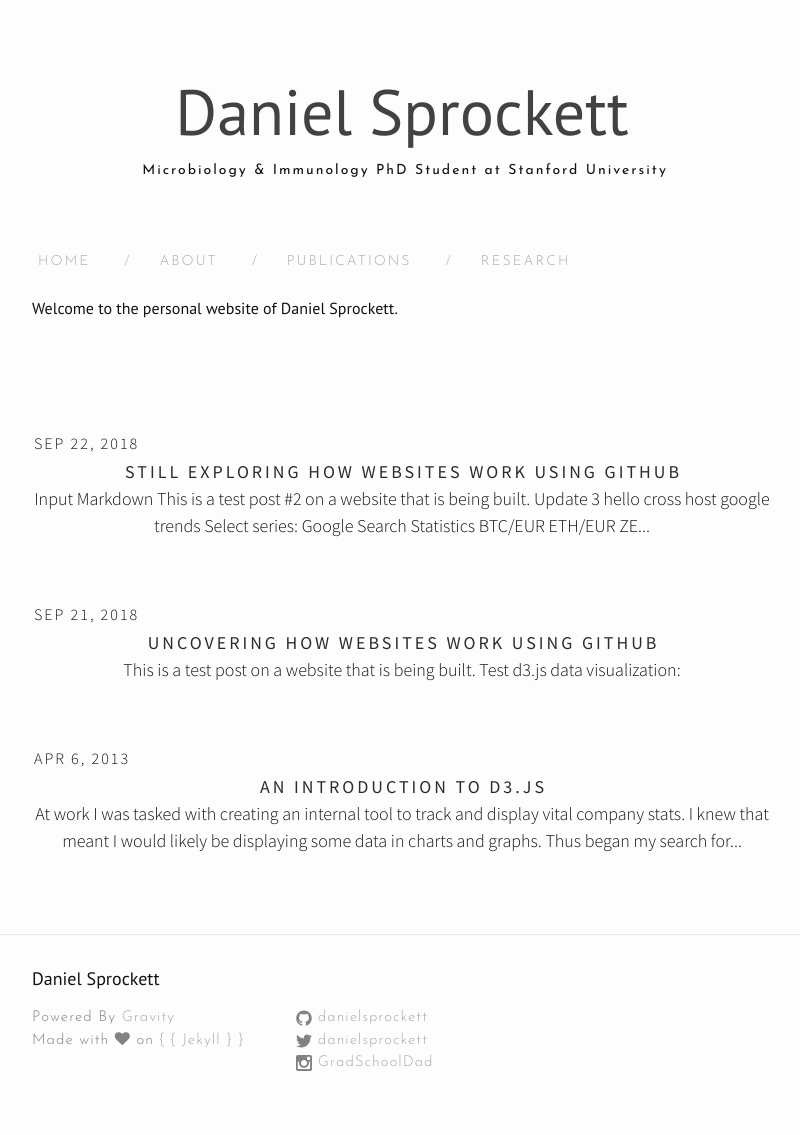
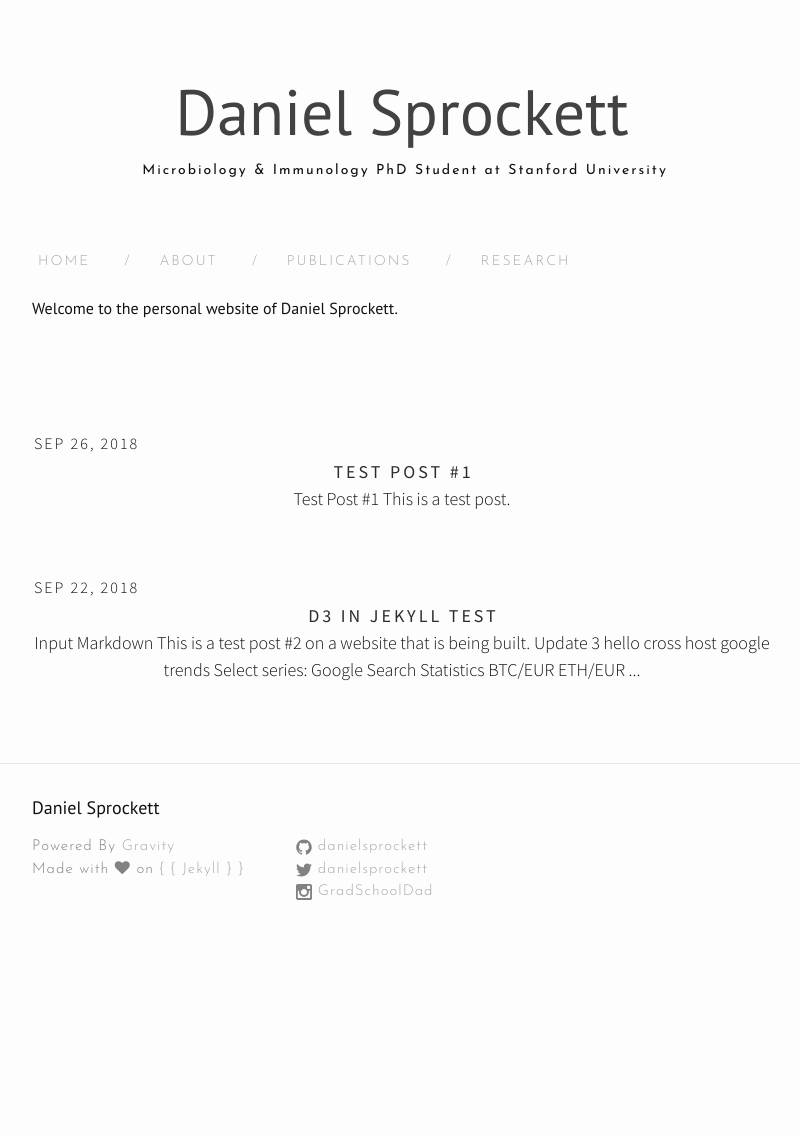
Before and after one commit to DanielSprockett/danielsprockett.github.io, a Jekyll site: the page built from index.html, in a window 1280 px wide. Shown: the whole page, without its empty margins (238-1038 px from the left). Built offline with Jekyll 4.4.1, drawn with Linux system fonts in a browser that asks for light colours; nearby versions of some CDN libraries; the list of posts is cut into pages by our own code; after the commit the page ends 964 px from its top, so only the background shows below that; some of the changed lines change nothing that is shown.

Commit message:
add post

```diff
--- a/_posts/2013-04-6-d3-js.md
+++ /dev/null
@@ -1,233 +0,0 @@
----
-layout: post
-categories: articles
-title: An Introduction to d3.js
-date: 2013-04-06
----
-
-At work I was tasked with creating an internal tool to track and display vital company stats. I knew that meant I would likely be displaying some data in charts and graphs. Thus began my search for an easily customizable data visualization library.
-
-I perused the roundup of libraries that Google and Stack Overflow offered: [Highcharts.js](http://www.highcharts.com/), [Flot](http://www.flotcharts.org/), [gRaphael](http://g.raphaeljs.com/), [jsCharts](http://www.jscharts.com/), and finally [d3.js](http://d3js.org/) (I hadn't seen [Chart.js](http://www.chartjs.org/) at the time, but it looks pretty nice). I won't go into comparisons on the various libraries, but I will tell you why I chose d3.js:
-
-- easy to use (after the beginner's hump)
-- uses svg: scalable & widely supported
-- completely customizable
-- flexible & extendable
-- extremely powerful
-- [lots of examples](https://github.com/mbostock/d3/wiki/Gallery)
-- [even more examples](http://bl.ocks.org/mbostock)
-
-At the top of this article I've inserted a simple bar chart as an example. You can see [some screenshots](http://dribbble.com/shots/966448-Monitor-fullview?list=users) of actual real-time data visualizations I created for our company monitor. Let's take a look at how D3 makes these animating bar charts:
-
-First, let's drop in a few simple styles:
-
-{% highlight css %}
-svg {
-  margin: 2em 0;
-  font: 10px sans-serif;
-}
-
-.foreground {
-  fill: #2D6A99;
-}
-
-.background {
-  fill: #eee;
-}
-{% endhighlight %}
-
-And of course we need to include the d3.js library:
-
-{% highlight html %}
-<script src="http://d3js.org/d3.v3.min.js" charset="utf-8"></script>
-{% endhighlight %}
-
-Now, let's get some basic moving parts. We need to setup what a bar is and establish initial variables:
-
-{% highlight javascript %}
-var n = 10, // how many bars?
-    random = function() { return Math.floor(Math.random() * 100); }, // randomize some numbers for data
-    data = d3.range(n).map(random); // an array of randomized datapoints
-
-var barChart = {
-  init: function() {
-    this.height = 100;
-    this.width = 220;
-    this.padding = 12;
-    this.el = "article header"; // where we'll put our svg
-
-    // calculate the bar width from the total chart width
-    barWidth = Math.floor((this.width - (this.padding * (data.length - 1))) / data.length);
-    barHeight = this.height - 20;
-
-
-    this.svg = d3.select(this.el).insert('svg', ':first-child')
-      .attr('width', this.width)
-      .attr("height", this.height);
-
-  }
-}
-{% endhighlight %}
-
-Now, we have to actually render it:
-
-{% highlight javascript %}
-var barChart = {
-
-  init: function() { /***/ },
-
-  // draw our svg container
-  draw: function() {
-    this.meters = this.svg
-      .append("g")
-        .attr("class", "meter")
-        .selectAll("rect")
-          .data(data)
-          .enter()
-          .append('g')
-            .attr("class", "bar");
-
-    this.drawBar().attr("class", "background").attr("y", 0).attr("height", barHeight);
-    this.drawBar().attr("class", "foreground").attr("y", barHeight).attr("height", 0);
-  },
-
-  // this actually draws a bar
-  drawBar: function () {
-    var self = this;
-
-    return this.meters.append("rect")
-      .attr("x", function (d, i) {
-        return i * (barWidth + self.padding);
-      })
-      .attr("width", barWidth);
-  }
-}
-
-// initialize the bar chart!
-barChart.init();
-{% endhighlight %}
-
-Ok. So this is what we've got so far:
-
-<pre class="codepen" data-height="300" data-type="result" data-href="wakhK" data-user="mshwery" data-safe="true"><code></code><a href="http://codepen.io/mshwery/pen/wakhK">Check out this Pen!</a></pre>
-<script async src="http://codepen.io/assets/embed/ei.js"></script>
-
-Alright, now let's animate this shiz.
-
-{% highlight javascript %}
-var barChart = {
-
-  init:     function() { /***/ },
-  draw:     function() { /***/ },
-  drawBar:  function() { /***/ },
-
-  update: function () {
-      var self = this;
-      // select the foreground bars and call the animate method on them
-      d3.selectAll("rect.foreground").each(self.animate);
-  },
-
-  animate: function (d, i) {
-    var total = data[i];
-    var bar = d3.select(this);
-    if (barHeight - total != bar.attr("y")) {
-      bar.transition().duration(1500).attr("height", total).attr("y", barHeight - total);
-    }
-  }
-}
-
-// In this example, every couple seconds update the bar chart with new numbers!
-setInterval(function() {
-  data = d3.range(n).map(random); // get new random numbers
-  barChart.update();
-}, 2000);
-{% endhighlight %}
-
-<figure class="final">
-  <figcaption>The final result</figcaption>
-</figure>
-
-<a href="http://codepen.io/mshwery/pen/uCBbn" class="codepen" target="_blank">Check out the code in action on CodePen</a>
-
-<style>
-  svg {
-    font: 10px sans-serif;
-  }
-
-  .foreground {
-    fill: #2D6A99;
-  }
-
-  .background {
-    fill: #eee;
-  }
-</style>
-<script src="http://d3js.org/d3.v3.min.js" charset="utf-8"></script>
-<script type="text/javascript">
-
-  var n = 10,
-      random = function() { return Math.floor(Math.random() * 100); },
-      data = d3.range(n).map(random);
-
-  var barChart = {
-    init: function(el) {
-      this.height = 80;
-      this.width = 220;
-      this.padding = 12;
-      barWidth = Math.floor((this.width - (this.padding * (data.length - 1))) / data.length);
-      barHeight = this.height;
-
-      this.svg = d3.select(el).insert('svg', ':first-child')
-        .attr('width', this.width)
-        .attr("height", this.height);
-
-      this.draw();
-    },
-
-    draw: function() {
-      var self = this;
-
-      this.meters = this.svg
-        .append("g")
-          .attr("class", "meter")
-          .selectAll("rect")
-            .data(data)
-            .enter()
-            .append('g')
-              .attr("class", "bar");
-
-      this.drawBar().attr("class", "background").attr("y", 0).attr("height", barHeight);
-      this.drawBar().attr("class", "foreground").attr("y", barHeight).attr("height", 0);
-
-      setInterval(function() {
-        data = d3.range(n).map(random);
-        self.update();
-      }, 2000);
-    },
-
-    update: function () {
-        var self = this;
-        d3.selectAll("rect.foreground").each(self.animate);
-    },
-
-    animate: function (d, i) {
-      var total = data[i];
-      var bar = d3.select(this);
-      if (barHeight - total != bar.attr("y")) {
-        bar.transition().duration(1500).attr("height", total).attr("y", barHeight - total);
-      }
-    },
-
-    drawBar: function () {
-      var self = this;
-
-      return this.meters.append("rect")
-        .attr("x", function (d, i) {
-          return i * (barWidth + self.padding);
-        })
-        .attr("width", barWidth);
-    }
-  }
-
-  barChart.init('figure.final');
-</script>
--- a/_posts/2018-09-21-new_website.markdown
+++ /dev/null
@@ -1,82 +0,0 @@
----
-layout: post
-title:  "Uncovering how websites work using GitHub"
-date:   2018-09-21 9:00:00 +0530
-categories: ["science", "microbiome"]
-author: "Dan"
----
-
-This is a test post on a website that is being built.
-
-Test d3.js data visualization:
-
-<style>
-
-.node {
-  stroke: #fff;
-  stroke-width: 1.5px;
-}
-
-.link {
-  stroke: #999;
-  stroke-opacity: .6;
-}
-
-</style>
-
-<div id='d3div'></div>
-
-<script src="//d3js.org/d3.v3.min.js"></script>
-<script>
-
-var width = $("#d3div").width(),
-    height = 500;
-
-var color = d3.scale.category20();
-
-var force = d3.layout.force()
-    .charge(-120)
-    .linkDistance(30)
-    .size([width, height]);
-
-var svg = d3.select("#d3div").append("svg")
-    .attr("width", width)
-    .attr("height", height);
-
-d3.json("../../../../scripts/miserables.json", function(error, graph) {
-  if (error) throw error;
-
-  force
-      .nodes(graph.nodes)
-      .links(graph.links)
-      .start();
-
-  var link = svg.selectAll(".link")
-      .data(graph.links)
-    .enter().append("line")
-      .attr("class", "link")
-      .style("stroke-width", function(d) { return Math.sqrt(d.value); });
-
-  var node = svg.selectAll(".node")
-      .data(graph.nodes)
-    .enter().append("circle")
-      .attr("class", "node")
-      .attr("r", 5)
-      .style("fill", function(d) { return color(d.group); })
-      .call(force.drag);
-
-  node.append("title")
-      .text(function(d) { return d.name; });
-
-  force.on("tick", function() {
-    link.attr("x1", function(d) { return d.source.x; })
-        .attr("y1", function(d) { return d.source.y; })
-        .attr("x2", function(d) { return d.target.x; })
-        .attr("y2", function(d) { return d.target.y; });
-
-    node.attr("cx", function(d) { return d.x; })
-        .attr("cy", function(d) { return d.y; });
-  });
-});
-
-</script>
--- a/_posts/2018-09-22-d3_test.markdown
+++ b/_posts/2018-09-22-d3_test.markdown
@@ -1,6 +1,6 @@
 ---
 layout: post
-title:  "Still exploring how websites work using GitHub"
+title:  "D3 in Jekyll Test"
 date:   2018-09-22 9:00:00 +0530
 categories: ["science", "microbiome"]
 author: "Dan"
@@ -18,11 +18,16 @@ Update 3
 <iframe src="https://bl.ocks.org/mbostock/raw/4061502/" marginwidth="0" marginheight="0" scrolling="no"></iframe>
 
 
+<iframe frameborder="no" border="0" marginwidth="0" marginheight="0" width="298" height="52" src="http://music.163.com/outchain/player?type=2&id=29750802&auto=0&height=32"></iframe>
+
+
 cross host
 
 <iframe src="https://danielsprockett.github.io/choropleth.html" marginwidth="0" marginheight="0" scrolling="no"></iframe>
 
 <iframe src="/choropleth.html" marginwidth="0" marginheight="0" scrolling="no"></iframe>
+
+
 
 
 google trends
@@ -44,105 +49,11 @@ google trends
 
 
 
-<h2> Input Markdown to html</h2>
+<h2> html in markdown</h2>
 
 <div markdown = "0">
 
 - hello
 <br>
 
-<meta charset="utf-8">
-<style>
-
-.links line {
-  stroke: #999;
-  stroke-opacity: 0.6;
-}
-
-.nodes circle {
-  stroke: #fff;
-  stroke-width: 1.5px;
-}
-
-</style>
-
-<svg width="960" height="600"></svg>
-<script src="https://d3js.org/d3.v4.min.js"></script>
-<script>
-
-var svg = d3.select("svg"),
-    width = +svg.attr("width"),
-    height = +svg.attr("height");
-
-var color = d3.scaleOrdinal(d3.schemeCategory20);
-
-var simulation = d3.forceSimulation()
-    .force("link", d3.forceLink().id(function(d) { return d.id; }))
-    .force("charge", d3.forceManyBody())
-    .force("center", d3.forceCenter(width / 2, height / 2));
-
-d3.json("miserables.json", function(error, graph) {
-  if (error) throw error;
-
-  var link = svg.append("g")
-      .attr("class", "links")
-    .selectAll("line")
-    .data(graph.links)
-    .enter().append("line")
-      .attr("stroke-width", function(d) { return Math.sqrt(d.value); });
-
-  var node = svg.append("g")
-      .attr("class", "nodes")
-    .selectAll("circle")
-    .data(graph.nodes)
-    .enter().append("circle")
-      .attr("r", 5)
-      .attr("fill", function(d) { return color(d.group); })
-      .call(d3.drag()
-          .on("start", dragstarted)
-          .on("drag", dragged)
-          .on("end", dragended));
-
-  node.append("title")
-      .text(function(d) { return d.id; });
-
-  simulation
-      .nodes(graph.nodes)
-      .on("tick", ticked);
-
-  simulation.force("link")
-      .links(graph.links);
-
-  function ticked() {
-    link
-        .attr("x1", function(d) { return d.source.x; })
-        .attr("y1", function(d) { return d.source.y; })
-        .attr("x2", function(d) { return d.target.x; })
-        .attr("y2", function(d) { return d.target.y; });
-
-    node
-        .attr("cx", function(d) { return d.x; })
-        .attr("cy", function(d) { return d.y; });
-  }
-});
-
-function dragstarted(d) {
-  if (!d3.event.active) simulation.alphaTarget(0.3).restart();
-  d.fx = d.x;
-  d.fy = d.y;
-}
-
-function dragged(d) {
-  d.fx = d3.event.x;
-  d.fy = d3.event.y;
-}
-
-function dragended(d) {
-  if (!d3.event.active) simulation.alphaTarget(0);
-  d.fx = null;
-  d.fy = null;
-}
-
-</script>
-
 </div>
--- /dev/null
+++ b/_posts/2018-09-26-test_post_1.markdown
@@ -0,0 +1,11 @@
+---
+layout: post
+title:  "Test Post #1"
+date:   2018-09-26
+categories: ["science", "microbiome"]
+author: "Dan"
+---
+
+<h2> Test Post #1</h2>
+
+This is a test post.
```
